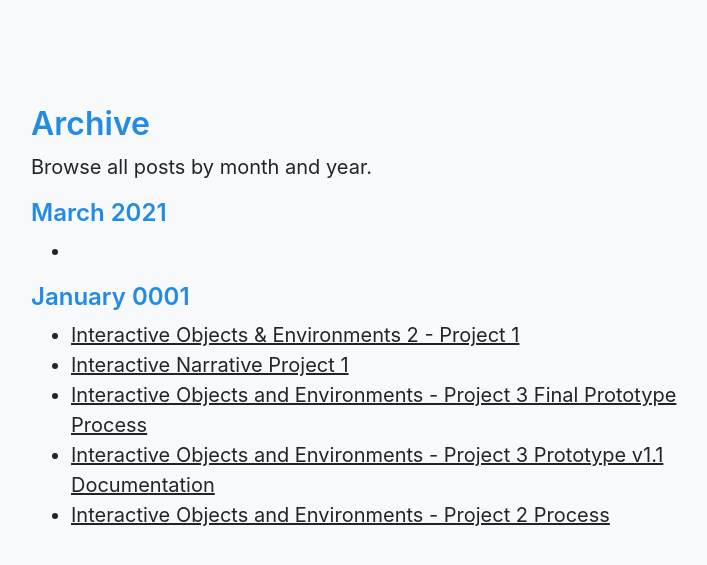
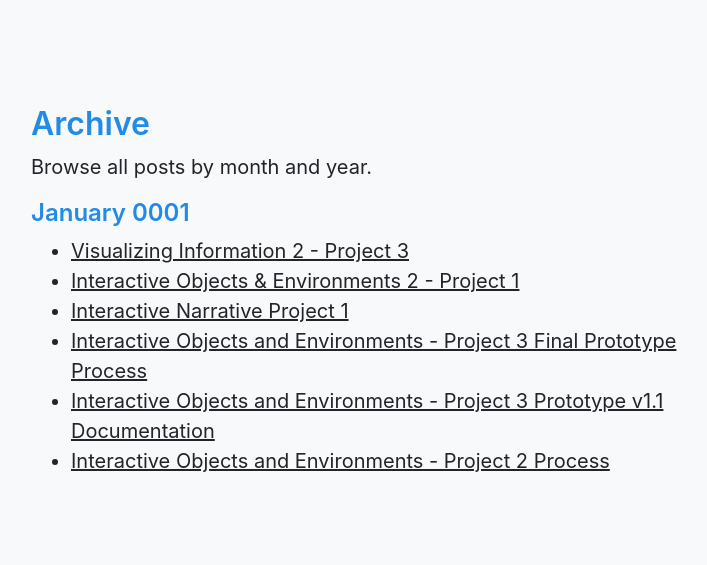
Before and after one commit to ixdwtruong/ixdwtruong.github.io, a Jekyll site: the page built from archive.md, in a window 1280 px wide. Shown: the top 565 px of the page, without its empty margins (273-980 px from the left). Built offline with Jekyll 4.4.1, drawn with Linux system fonts in a browser that asks for light colours.

Commit message:
Update 0001-01-11-visnar2p3.md

```diff
--- a/_posts/0001-01-11-visnar2p3.md
+++ b/_posts/0001-01-11-visnar2p3.md
@@ -1,9 +1,11 @@
 ---
 layout: post
-title: Visualizing Information 2 - Project 3: Analyzing and Identifying Patterns
+title: Visualizing Information 2 - Project 3
 permalink: /visnar2p2/
 ---
-<br>
+
+## Project 3: Analyzing and Identifying Patterns
+
 -----
 
 ## Data Visualization 1: Kills vs Deaths by Team in 2018 CDL Playoffs
```
